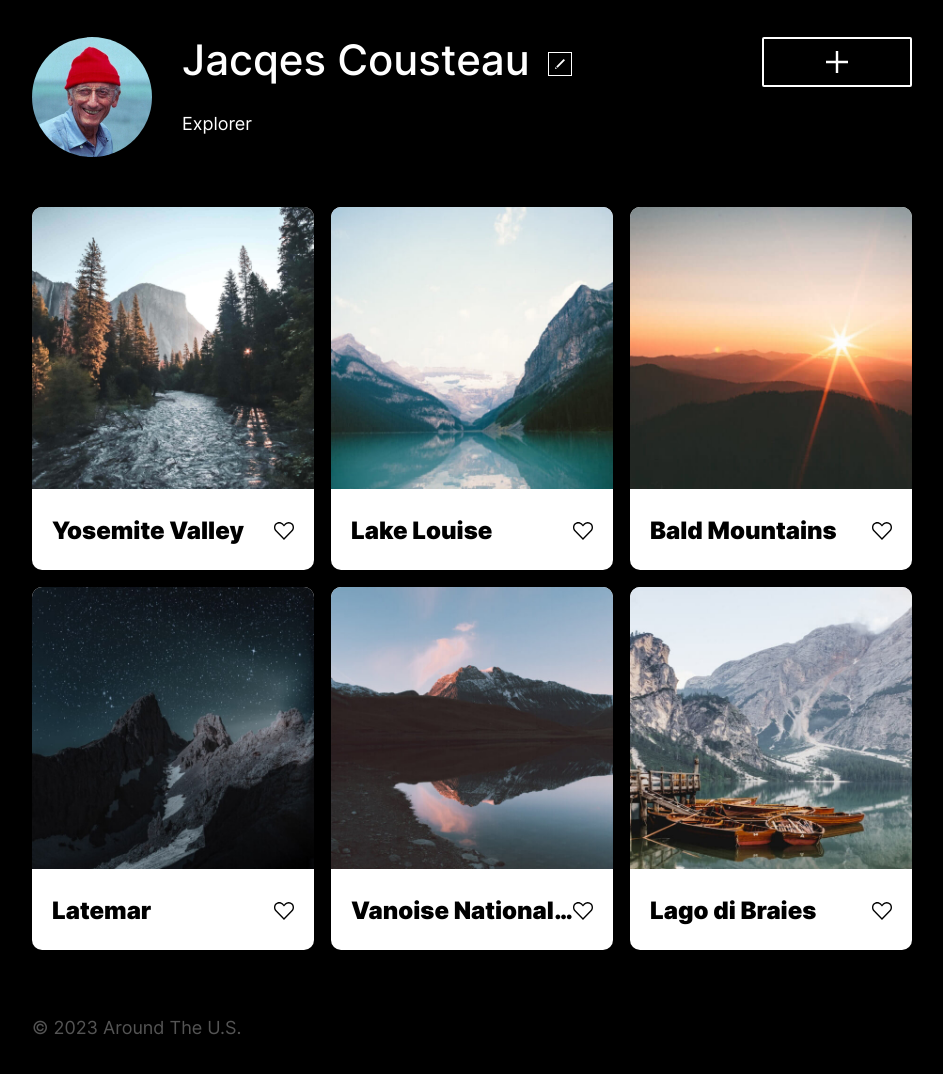
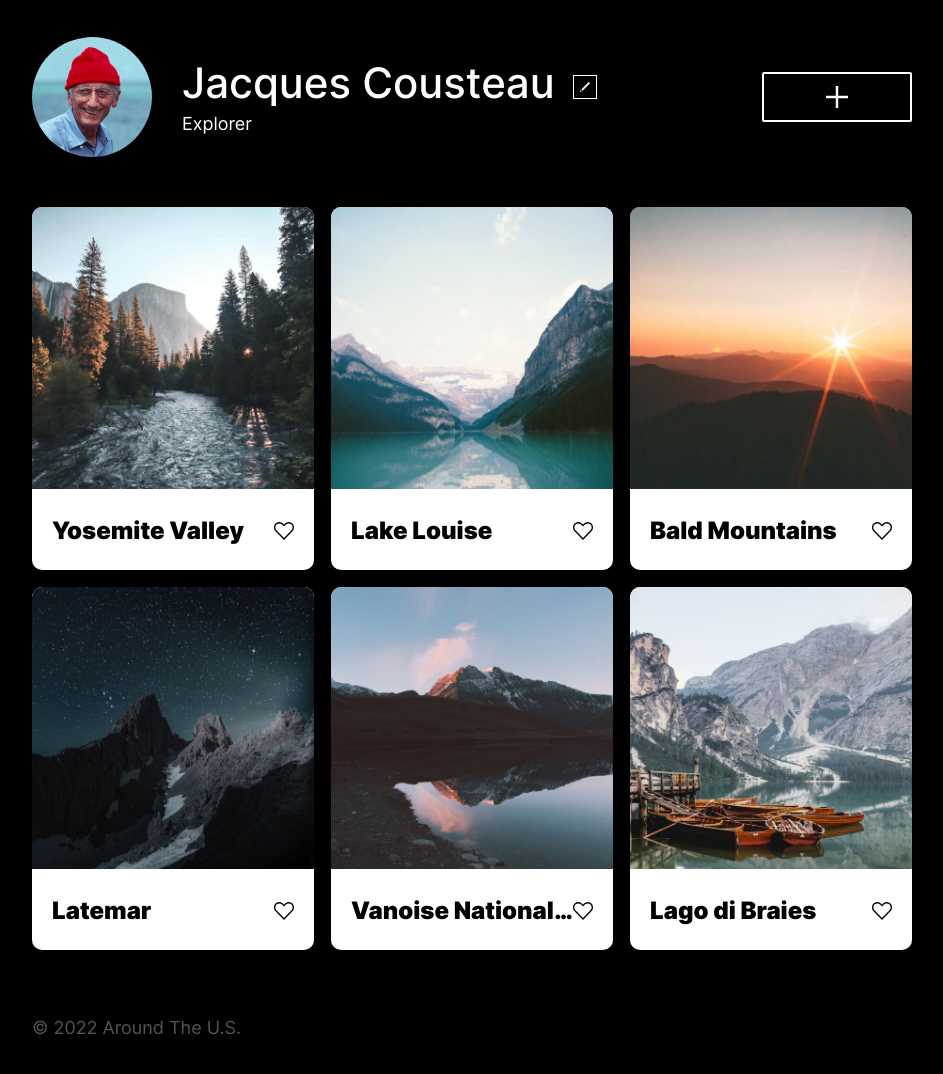
Before and after one commit to ialbertmartinez/se_project_aroundtheus, a plain HTML site: page index.html in a window 1280 px wide. Shown: the part 122-1196 px from the top of the page, without its empty margins (168-1111 px from the left). Drawn offline with Linux system fonts and the light colour scheme.

Commit message:
fix footer and profile blocks to match design comp

```diff
--- /dev/null
+++ b/blocks/body.css
@@ -0,0 +1,3 @@
+.body {
+  background-color: rgb(0, 0, 0);
+}
--- a/blocks/footer.css
+++ b/blocks/footer.css
@@ -1,5 +1,5 @@
 .footer {
-  margin: 0 auto 60px;
+  margin: 0 auto;
   max-width: 880px;
 }
 .footer__copyright {
@@ -13,7 +13,7 @@
 @media screen and (max-width: 580px) {
   .footer {
     min-width: 282px;
-    height: 14px;
+    min-height: 14px;
     font-size: 14px;
     margin: 0 19px 36px;
   }
--- a/blocks/page.css
+++ b/blocks/page.css
@@ -1,13 +1,10 @@
-.body {
-  background-color: rgb(0, 0, 0);
-  box-sizing: border-box;
-}
 .page {
   background-color: rgb(0, 0, 0);
   box-sizing: border-box;
   color: rgb(255, 255, 255);
   font-family: Inter, Arial, sans-serif;
   margin: 0 auto;
+  padding-bottom: 60px;
   max-width: 1280px;
   min-height: 100vh;
 }
--- a/blocks/profile.css
+++ b/blocks/profile.css
@@ -3,6 +3,7 @@
   display: flex;
   flex-flow: row nowrap;
   justify-content: space-between;
+  align-items: center;
   margin-bottom: 50px;
   max-width: 880px;
 }
@@ -19,16 +20,18 @@
   margin-left: 30px;
   grid-area: info;
   grid-template-areas:
-    "title title edit"
-    "subtitle subtitle subtitle";
+    "title edit"
+    "subtitle subtitle";
+  grid-template-rows: repeat(2, max-content);
   max-width: 415px;
+  row-gap: 7px;
 }
+
 .profile__title {
   box-sizing: border-box;
   display: block;
   margin: 0;
   padding: 0;
-  margin-bottom: 7px;
   max-width: 373px;
   font-family: Inter, Arial, sans-serif;
   font-size: 42px;
--- a/index.html
+++ b/index.html
@@ -22,11 +22,11 @@
         <section class="profile">
           <img
             src="./images/jacques-cousteau.jpg"
-            alt="A portrait photo of Jacqes-Cousteau with red beanie and the ocean in the background"
+            alt="A portrait photo of Jacques-Cousteau with red beanie and the ocean in the background"
             class="profile__avatar"
           />
           <div class="profile__info">
-            <h1 class="profile__title">Jacqes Cousteau</h1>
+            <h1 class="profile__title">Jacques Cousteau</h1>
             <button
               type="button"
               class="profile__edit-button"
@@ -143,7 +143,7 @@
       </main>
 
       <footer class="footer">
-        <p class="footer__copyright">© 2023 Around The U.S.</p>
+        <p class="footer__copyright">© 2022 Around The U.S.</p>
       </footer>
     </div>
   </body>
--- a/pages/index.css
+++ b/pages/index.css
@@ -1,5 +1,6 @@
 @import url("../vendor/normalize.css");
 @import url("../vendor/fonts.css");
+@import url("../blocks/body.css");
 @import url("../blocks/page.css");
 @import url("../blocks/header.css");
 @import url("../blocks/profile.css");
```
